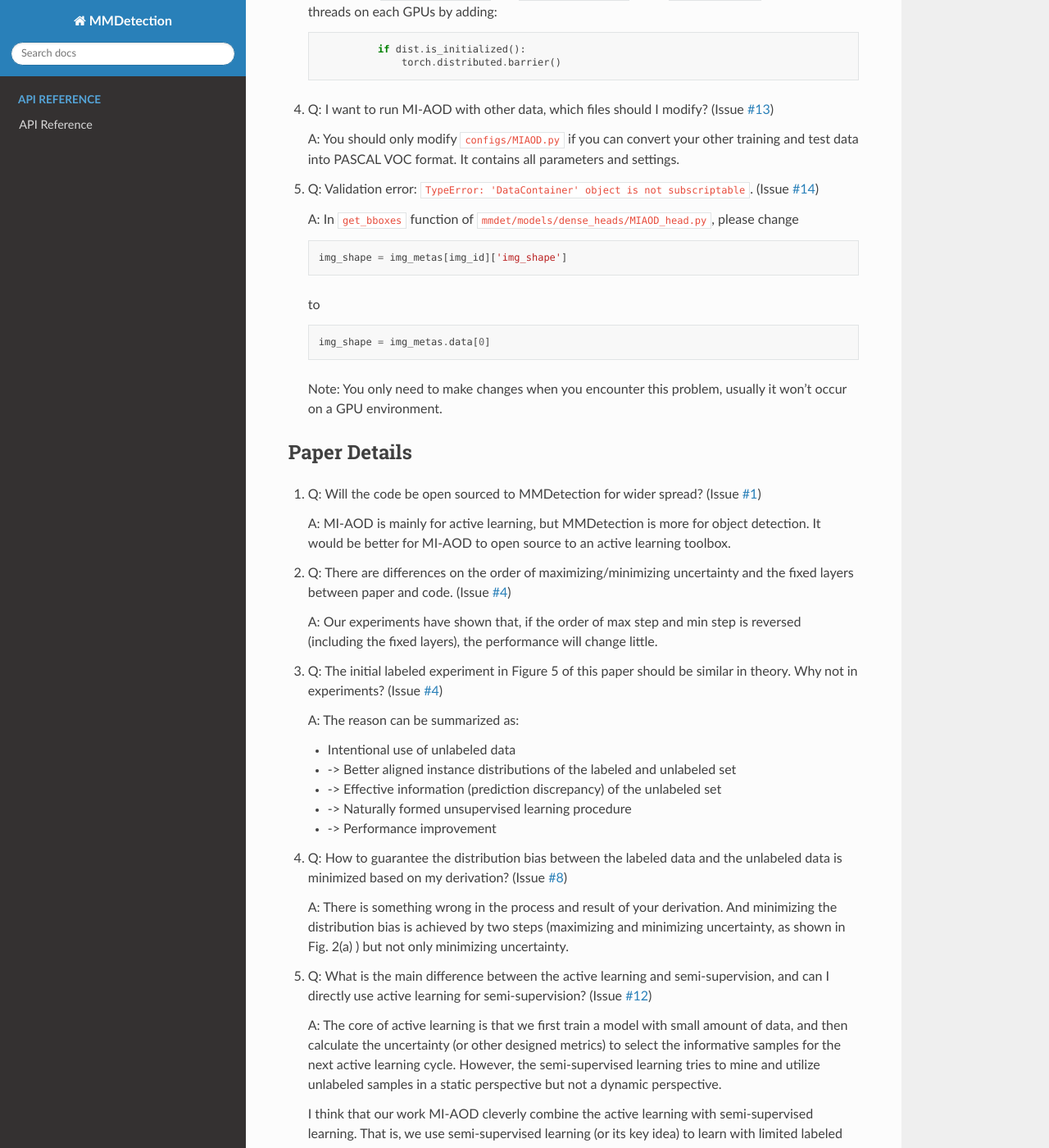
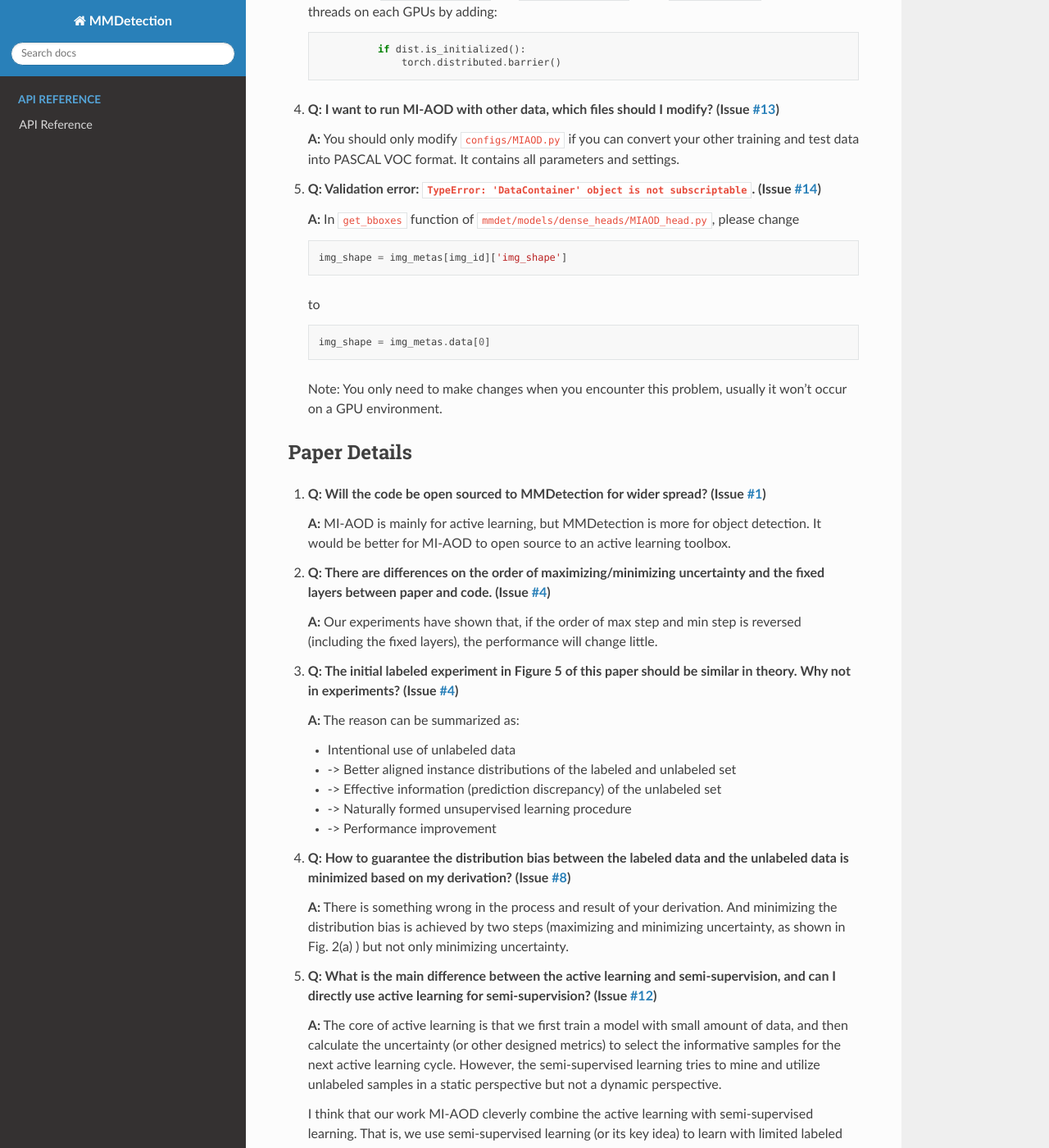
Before and after one commit to yuantn/MI-AOD, a Sphinx documentation site: the page built from docs/FAQ.md, in a window 1280 px wide and 1400 px high, scrolled down 1649 px. Shown: the whole window at 82% size. Built offline with Sphinx 7.4.7 and the Read the Docs theme 2.0.0, drawn with Linux system fonts in a browser that asks for light colours; pages that are not in the unit, such as notebooks, are missing from menus; some of the changed text lies outside the part shown.

Commit message:
Update FAQ.md

````diff
--- a/docs/FAQ.md
+++ b/docs/FAQ.md
@@ -18,46 +18,46 @@ The open issues are not included here for now, just in case someone will ask fur
 
 ## Environment Installation
 
-1.  Q: `TypeError: forward() missing 1 required positional argument: 'x'`. (Issues [#3](../../../issues/3), [#5](../../../issues/5) and [#15](../../../issues/15#issuecomment-854458413))
+1.  **Q: `TypeError: forward() missing 1 required positional argument: 'x'`. (Issues [#3](../../../issues/3), [#5](../../../issues/5) and [#15](../../../issues/15#issuecomment-854458413))**
 
-    A: Please refer to [Modification in the mmcv Package](installation.md#modification-in-the-mmcv-package).
+    **A:** Please refer to [Modification in the mmcv Package](installation.md#modification-in-the-mmcv-package).
     That is, you are supposed to copy the `epoch_based_runner.py` provided in this repository to the mmcv directory again (as described in the installation.md)
     if you have modified anything in the mmcv package (including but not limited to: updating/re-installing Python, PyTorch, mmdetection, mmcv, mmcv-full, conda environment).
 
-2.  Q: `AssertionError: MMCV==1.3.1 is used but incompatible. Please install mmcv>=1.0.5, <=1.0.5`. (Issue [#10](../../../issues/10))
+2.  **Q: `AssertionError: MMCV==1.3.1 is used but incompatible. Please install mmcv>=1.0.5, <=1.0.5`. (Issue [#10](../../../issues/10))**
 
-    A: Please uninstall **mmcv** and **mmcv-full**, and then reinstall **mmcv-full==1.0.5**.
+    **A:** Please uninstall **mmcv** and **mmcv-full**, and then reinstall **mmcv-full==1.0.5**.
 
-3.  Q: After installing mmcv==1.0.5, there are still some errors:
+3.  **Q: After installing mmcv==1.0.5, there are still some errors:**
 
     ```
     ImportError: cannot import name 'Config' from 'mmcv' (unknown location)
     ModuleNotFoundError: No module named 'mmcv.utils'
     ```
 
-    A: Please refer to the step 5 [here](../../../blob/master/docs/installation.md#environment-installation) to install build requirements and install and compile MMDetection.
+    **A:** Please refer to the step 5 [here](../../../blob/master/docs/installation.md#environment-installation) to install build requirements and install and compile MMDetection.
 
 
 ## Training and Test
 
-1.  Q: `AttributeError: 'Tensor' object has no attribute 'isnan'`. (Issues [#2](../../../issues/2) and [#9](../../../issues/9))
+1.  **Q: `AttributeError: 'Tensor' object has no attribute 'isnan'`. (Issues [#2](../../../issues/2) and [#9](../../../issues/9))**
 
-    A: Option 1. Re-install the **Pytorch==1.6.0** and **TorchVision==0.7.0** with the [PyTorch official instructions](https://pytorch.org/get-started/previous-versions/#v160).
+    **A:** Option 1. Re-install the **Pytorch==1.6.0** and **TorchVision==0.7.0** with the [PyTorch official instructions](https://pytorch.org/get-started/previous-versions/#v160).
 
     Option 2. Check the lines of `AttributeError`, and replace the `if value.isnan()` with `if value != value` ( considering that only nan != nan).
 
     The error must be in the Line 483 and 569 of the `./mmdet/models/dense_heads/MIAOD_head.py`.
 
-2.  Q: There is not any reaction when running `./script.sh 0`. (Issue [#6](../../../issues/6) and [#13](../../../issues/13))
+2.  **Q: There is not any reaction when running `./script.sh 0`. (Issue [#6](../../../issues/6) and [#13](../../../issues/13))**
 
-    A: When running `script.sh`, the code is executed in the background.
+    **A:** When running `script.sh`, the code is executed in the background.
     You can view the output log by running this command in the root directory: `vim log_nohup/nohup_0.log`.
 
     There is another solution to flush the logs in the terminal [in another section](#fixed-bugs-and-new-features).
 
-3.  Q: `StopIteration`. (Issue [#7](../../../issues/7#issuecomment-823068004) and [#11](../../../issues/11))
+3.  **Q: `StopIteration`. (Issue [#7](../../../issues/7#issuecomment-823068004) and [#11](../../../issues/11))**
 
-    A: Thanks for the solution from [@KevinChow](https://github.com/kevinchow1993).
+    **A:** Thanks for the solution from [@KevinChow](https://github.com/kevinchow1993).
 
     In the functions `create_X_L_file()` and `create_X_U_file()` of `mmdet/utils/active_datasets.py`, before writing into the txt files,
     sleep for some time randomly to make them write files not at the same time:
@@ -76,13 +76,13 @@ The open issues are not included here for now, just in case someone will ask fur
                   torch.distributed.barrier()
     ```
 
-4.  Q: I want to run MI-AOD with other data, which files should I modify? (Issue [#13](../../../issues/13))
+4.  **Q: I want to run MI-AOD with other data, which files should I modify? (Issue [#13](../../../issues/13))**
 
-    A: You should only modify `configs/MIAOD.py` if you can convert your other training and test data into PASCAL VOC format. It contains all parameters and settings.
+    **A:** You should only modify `configs/MIAOD.py` if you can convert your other training and test data into PASCAL VOC format. It contains all parameters and settings.
 
-5.  Q: Validation error: `TypeError: 'DataContainer' object is not subscriptable`. (Issue [#14](../../../issues/14))
+5.  **Q: Validation error: `TypeError: 'DataContainer' object is not subscriptable`. (Issue [#14](../../../issues/14))**
 
-    A: In `get_bboxes` function of `mmdet/models/dense_heads/MIAOD_head.py`, please change
+    **A:** In `get_bboxes` function of `mmdet/models/dense_heads/MIAOD_head.py`, please change
 
     ```python
     img_shape = img_metas[img_id]['img_shape']
@@ -99,32 +99,32 @@ The open issues are not included here for now, just in case someone will ask fur
 
 ## Paper Details
 
-1.  Q: Will the code be open sourced to MMDetection for wider spread? (Issue [#1](../../../issues/1))
+1.  **Q: Will the code be open sourced to MMDetection for wider spread? (Issue [#1](../../../issues/1))**
 
-    A: MI-AOD is mainly for active learning, but MMDetection is more for object detection.
+    **A:** MI-AOD is mainly for active learning, but MMDetection is more for object detection.
     It would be better for MI-AOD to open source to an active learning toolbox.
 
-2.  Q: There are differences on the order of maximizing/minimizing uncertainty and the fixed layers between paper and code. (Issue [#4](../../../issues/4))
+2.  **Q: There are differences on the order of maximizing/minimizing uncertainty and the fixed layers between paper and code. (Issue [#4](../../../issues/4))**
 
-    A: Our experiments have shown that, if the order of max step and min step is reversed (including the fixed layers), the performance will change little.
+    **A:** Our experiments have shown that, if the order of max step and min step is reversed (including the fixed layers), the performance will change little.
 
-3.  Q: The initial labeled experiment in Figure 5 of this paper should be similar in theory. Why not in experiments? (Issue [#4](../../../issues/4))
+3.  **Q: The initial labeled experiment in Figure 5 of this paper should be similar in theory. Why not in experiments? (Issue [#4](../../../issues/4))**
 
-    A: The reason can be summarized as:
+    **A:** The reason can be summarized as:
     - Intentional use of unlabeled data
     - -> Better aligned instance distributions of the labeled and unlabeled set
     - -> Effective information (prediction discrepancy) of the unlabeled set
     - -> Naturally formed unsupervised learning procedure
     - -> Performance improvement
 
-4.  Q: How to guarantee the distribution bias between the labeled data and the unlabeled data is minimized based on my derivation? (Issue [#8](../../../issues/8))
+4.  **Q: How to guarantee the distribution bias between the labeled data and the unlabeled data is minimized based on my derivation? (Issue [#8](../../../issues/8))**
 
-    A: There is something wrong in the process and result of your derivation.
+    **A:** There is something wrong in the process and result of your derivation.
     And minimizing the distribution bias is achieved by two steps (maximizing and minimizing uncertainty, as shown in Fig. 2(a) ) but not only minimizing uncertainty.
 
-5.  Q: What is the main difference between the active learning and semi-supervision, and can I directly use active learning for semi-supervision? (Issue [#12](../../../issues/12))
+5.  **Q: What is the main difference between the active learning and semi-supervision, and can I directly use active learning for semi-supervision? (Issue [#12](../../../issues/12))**
 
-    A: The core of active learning is that we first train a model with small amount of data,
+    **A:** The core of active learning is that we first train a model with small amount of data,
     and then calculate the uncertainty (or other designed metrics) to select the informative samples for the next active learning cycle.
     However, the semi-supervised learning tries to mine and utilize unlabeled samples in a static perspective but not a dynamic perspective.
 
@@ -136,10 +136,10 @@ The open issues are not included here for now, just in case someone will ask fur
 
 ## Fixed Bugs and New Features
 
-1.  Q: There is not any reaction when running `./script.sh 0`. (Issue [#6](../../../issues/6) and [#13](../../../issues/13))
+1.  **Q: There is not any reaction when running `./script.sh 0`. (Issue [#6](../../../issues/6) and [#13](../../../issues/13))**
 
-    A: Please refer to [here](../../../#train-and-test) if you want to directly flush the running log in the terminal.
+    **A:** Please refer to [here](../../../#train-and-test) if you want to directly flush the running log in the terminal.
 
-2.  Q: `AttributeError: 'NoneType' object has no attribute 'param_lambda'`. (Issue [#7](../../../issues/7))
+2.  **Q: `AttributeError: 'NoneType' object has no attribute 'param_lambda'`. (Issue [#7](../../../issues/7))**
 
-    A: The bug has been fixed, please update to the latest version.
+    **A:** The bug has been fixed, please update to the latest version.
````
